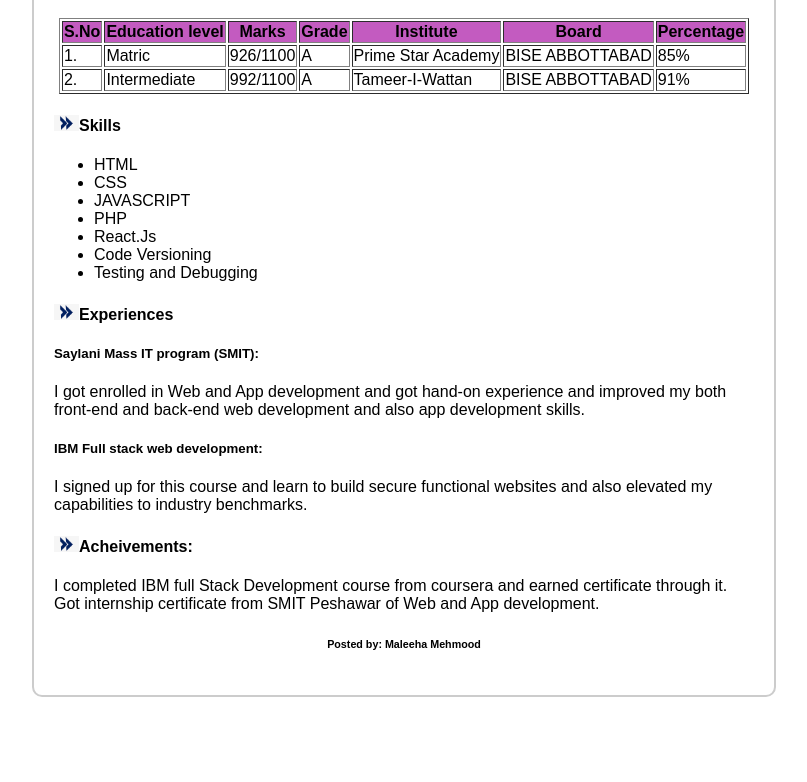
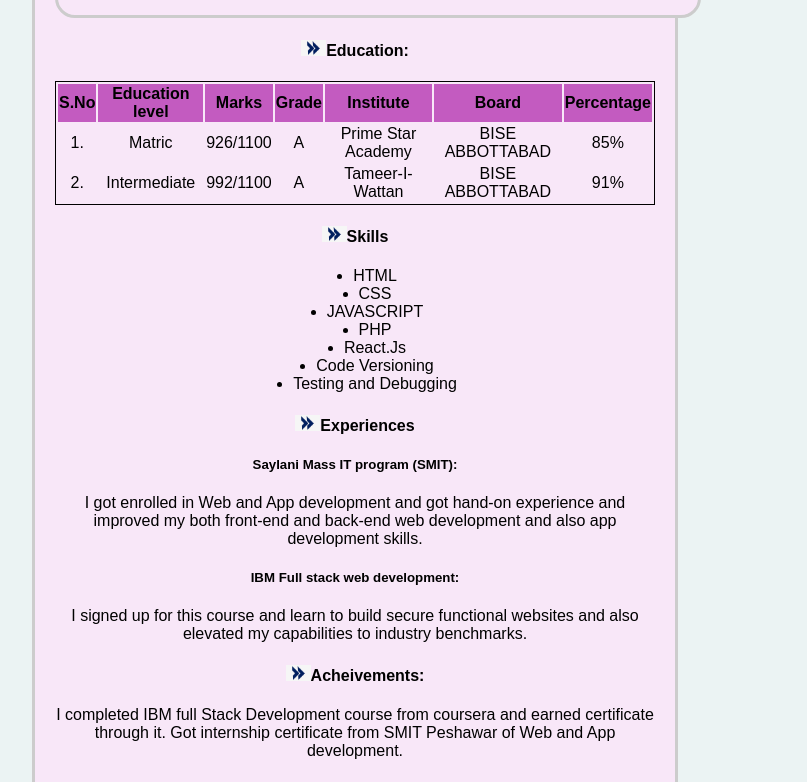
Before and after one commit to Maleeha-Mehmood/deply_CV, a plain HTML site: page index.html in a window 1280 px wide. Shown: the part 454-1236 px from the top of the page, without its empty margins (352-1159 px from the left). Before the commit the page ends 1151 px from the top, so only its background shows below. Drawn offline with Linux system fonts and the light colour scheme.

Commit message:
task css added

```diff
--- a/index.html
+++ b/index.html
@@ -4,10 +4,11 @@
     <meta charset="UTF-8">
     <meta name="viewport" content="width=device-width, initial-scale=1.0">
     <title>Maleeha Mehmood_CV</title>
+    <link rel="stylesheet" href="mystyle.css">
 </head>
-<body style="margin: auto; max-width: 40%;">
-    <div style="width: 700px; border: 2px solid #cccccc; border-radius: 10px; padding: 20px; font-family: sans-serif;">
-    <div style="text-align: center;">
+<body>
+    <div>
+    <div >
     <h1 >Maleeha Mehmood</h1>
     <img src="WhatsApp Image 2024-02-18 at 12.48.37 AM.jpeg" alt="profile_pohoto" width="100">
 
@@ -24,15 +25,15 @@
     </p>
     </div>
         <h4> <img src="downlaod (4).png" alt="bullet" width="25">Education:</h4>
-         <table  border="1px" style="margin: auto;">
+         <table>
              <tr>
-            <th style="background-color:rgb(195, 91, 192)" >S.No</th>
-            <th style="background-color:rgb(195, 91, 192)">Education level</th>
-            <th style="background-color:rgb(195, 91, 192)">Marks </th>
-            <th style="background-color:rgb(195, 91, 192)">Grade </th>
-            <th style="background-color:rgb(195, 91, 192)">Institute</th>
-            <th style="background-color:rgb(195, 91, 192)">Board</th>
-            <th style="background-color:rgb(195, 91, 192)">Percentage</th>
+            <th >S.No</th>
+            <th>Education level</th>
+            <th>Marks </th>
+            <th>Grade </th>
+            <th>Institute</th>
+            <th>Board</th>
+            <th>Percentage</th>
          </tr>
          <tr>
              <td>1.</td>
@@ -57,7 +58,7 @@
      <h4> <img src="downlaod (4).png" alt="bullet" width="25">Skills</h4>
 
         <ul>
-            <li>HTML</li><li>CSS</li> <li>JAVASCRIPT</li>
+        <li>HTML</li><li>CSS</li> <li>JAVASCRIPT</li>
         <li>PHP</li> <li>React.Js</li>
         <li>Code Versioning</li>
         <li>Testing and Debugging</li>
@@ -75,7 +76,7 @@
 <p>I completed IBM full Stack Development course from coursera and earned certificate through it.
 Got internship certificate from SMIT Peshawar of Web and App development.</p>
 
-<h6 style="text-align: center;">Posted by: Maleeha Mehmood</h6>
+<h6>Posted by: Maleeha Mehmood</h6>
 </div>
 </body>
 </html>
--- /dev/null
+++ b/mystyle.css
@@ -0,0 +1,36 @@
+body {
+    margin: auto;
+    max-width: 40%;
+    background-color: rgb(235, 243, 243);
+}
+
+div {
+    width: 600px;
+    background-color: rgb(248, 231, 248);
+    border: 3px solid #cccccc;
+    border-radius: 20px;
+    padding: 20px;
+    font-family: sans-serif;
+    text-align: center;
+}
+
+table {
+    border: 1px solid black;
+    margin: auto;
+}
+
+th {
+    background-color: rgb(195, 91, 192);
+}
+
+h6 {
+    text-align: center;
+}
+
+
+ul {
+    display: flex;
+    flex-direction: column;
+    justify-content: center;
+    align-items: center;
+}
```
